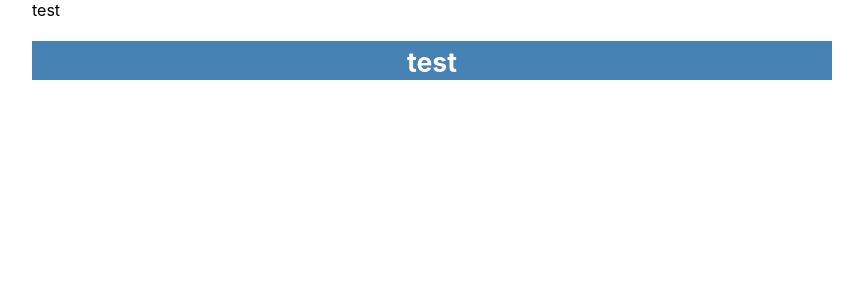
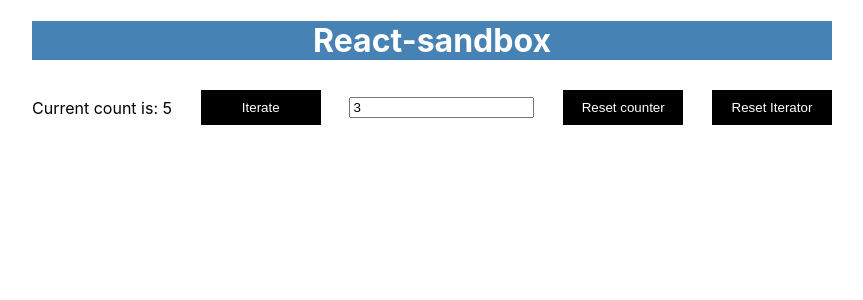
Before and after one commit to pawelblaszczyk5/react-sandbox, a React (Create React App) app: page / in a window 1280 px wide. Shown: the top 300 px of the page, without its empty margins (208-1071 px from the left). Built offline with nearby package versions, Linux system fonts and the light colour scheme.

Commit message:
State button and header change

```diff
--- a/src/App.tsx
+++ b/src/App.tsx
@@ -1,13 +1,14 @@
 import React from 'react';
 import './App.css';
 import {Header} from './components/Header/Header';
+import {StateButton} from './components/StateButton/StateButton';
 
 const App = () => (
   <div className="App">
-    test
     <Header color="steelblue">
-      <small>test</small>
+      React-sandbox
     </Header>
+    <StateButton initialCount={5} initialIterator={3}/>
   </div>
 );
 
--- /dev/null
+++ b/src/components/StateButton/StateButton.css
@@ -0,0 +1,13 @@
+.StateButton {
+  display: flex;
+  align-items: center;
+  justify-content: space-between;
+}
+
+.StateButton button {
+  background-color: black;
+  color: white;
+  min-width: 120px;
+  padding: 10px;
+  border: 0;
+}
--- /dev/null
+++ b/src/components/StateButton/StateButton.tsx
@@ -0,0 +1,36 @@
+import React, {ChangeEvent, useState} from 'react';
+import './StateButton.css';
+
+export const StateButton = ({
+                              initialCount = 0,
+                              initialIterator = 1
+                            }: { initialCount?: number, initialIterator?: number }) => {
+  const [count, setCount] = useState(initialCount);
+  const [iterator, setIterator] = useState(initialIterator);
+
+  const increaseCount = () => {
+    setCount(count + iterator);
+  };
+
+  const handleIteratorChange = (e: ChangeEvent<HTMLInputElement>) => {
+    setIterator(Number(e.target.value));
+  };
+
+  return (
+    <div className="StateButton">
+      <p>Current count is: {count}</p>
+      <button onClick={increaseCount}>
+        Iterate
+      </button>
+      <input type="number" value={iterator} onChange={handleIteratorChange}/>
+      <button onClick={() => {
+        setCount(initialCount);
+      }}>Reset counter
+      </button>
+      <button onClick={() => {
+        setIterator(initialIterator);
+      }}>Reset Iterator
+      </button>
+    </div>
+  );
+};
```
